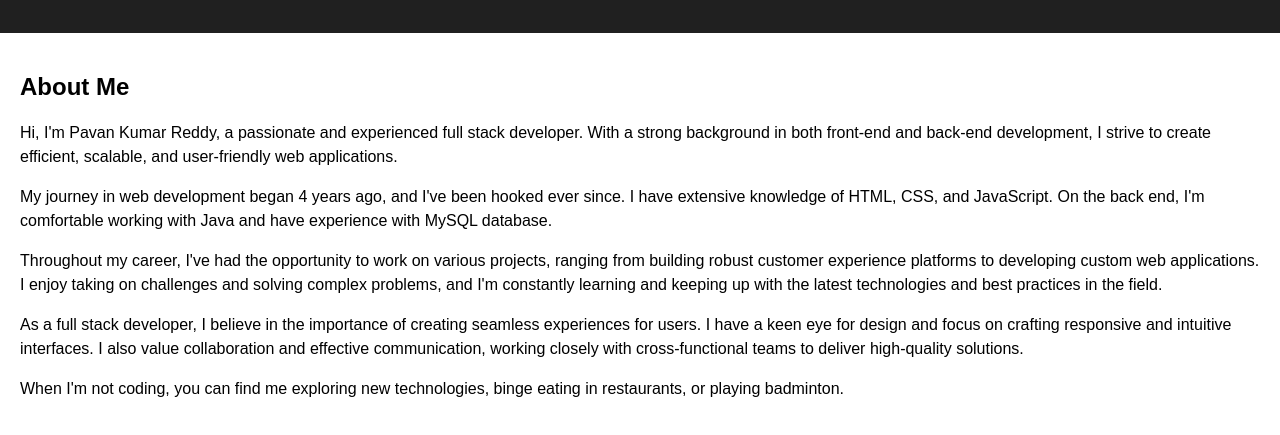
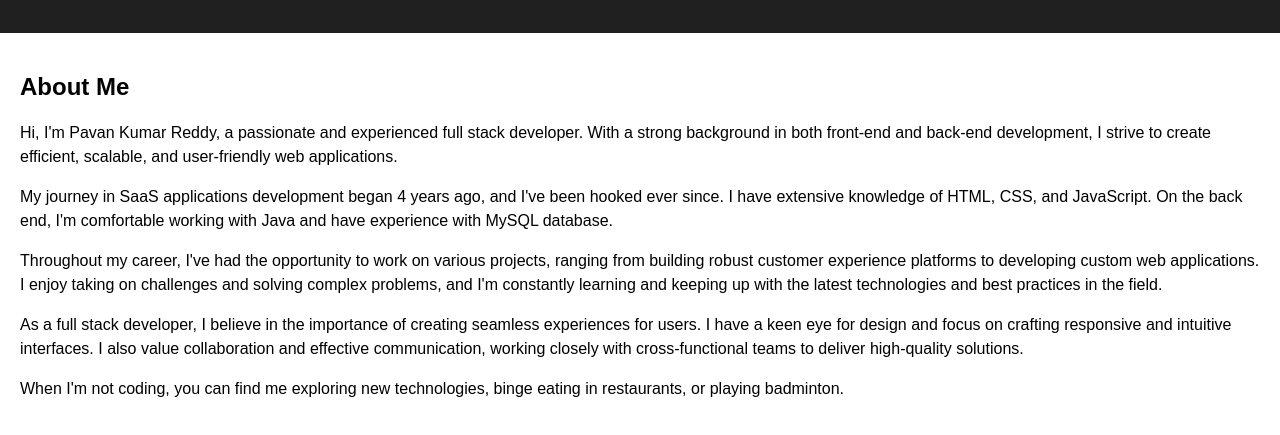
Before and after one commit to pvnrdy/portfolio, a plain HTML site: page index.html in a window 1280 px wide. Shown: the part 127-562 px from the top of the page. Drawn offline with Linux system fonts and the light colour scheme.

Commit message:
Changed text

```diff
--- a/index.html
+++ b/index.html
@@ -49,7 +49,7 @@
             applications.
         </p>
         <p>
-            My journey in web development began 4 years ago, and I've been hooked ever since. I have extensive
+            My journey in SaaS applications development began 4 years ago, and I've been hooked ever since. I have extensive
             knowledge of HTML, CSS, and JavaScript. On the back end, I'm comfortable working with Java and have
             experience with
             MySQL database.
```
